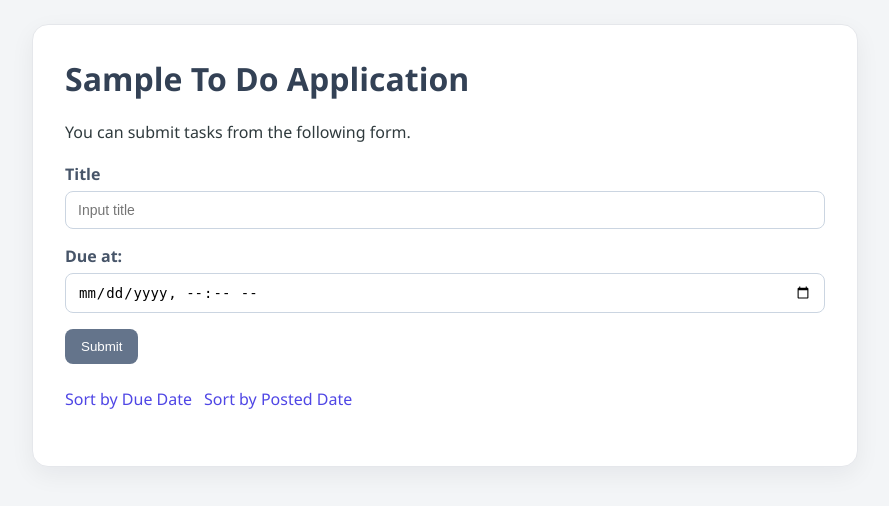
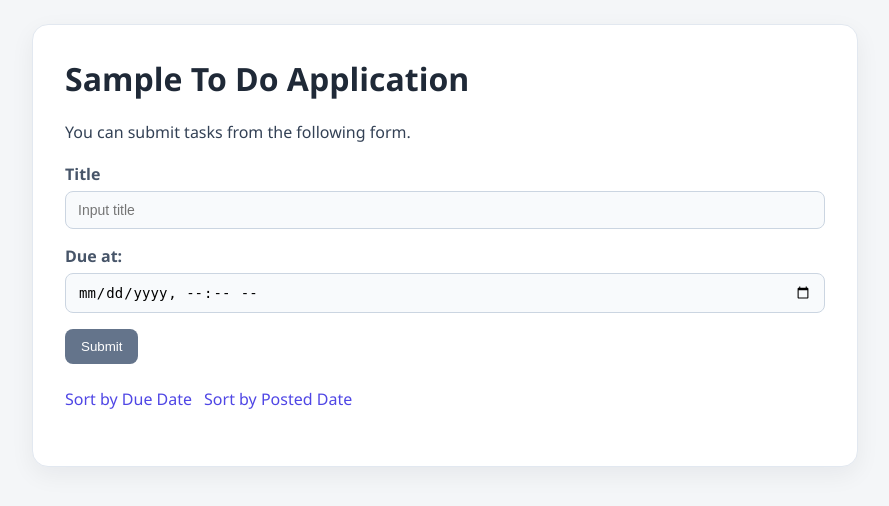
Before and after one commit to s1f10250290/django-test-exercise, a Django app: page / in a window 1280 px wide. Shown: the top 506 px of the page, without its empty margins (195-1084 px from the left). Run offline with Django 5.2, Linux system fonts and the light colour scheme; data that the repository does not hold is empty.

Commit message:
cssの改良

```diff
--- a/config/settings.py
+++ b/config/settings.py
@@ -117,7 +117,4 @@ USE_TZ = True
 # https://docs.djangoproject.com/en/6.0/howto/static-files/
 
 STATIC_URL = 'static/'
-
-STATICFILES_DIRS = [
-    os.path.join(BASE_DIR, 'static'),
-]
+STATICFILES_DIRS = [os.path.join(BASE_DIR, 'static')]
--- a/todo/static/todo/css/index.css
+++ b/todo/static/todo/css/index.css
@@ -2,8 +2,8 @@ body {
   margin: 0;
   padding: 24px;
   font-family: "Segoe UI", "Hiragino Sans", "Yu Gothic", sans-serif;
-  background: #f3f5f7;
-  color: #2f3a3d;
+  background: #f4f6f8;
+  color: #334155;
 }
 
 .page {
@@ -11,14 +11,14 @@ body {
   margin: 0 auto;
   padding: 32px;
   background: #ffffff;
-  border: 1px solid #e5e7eb;
+  border: 1px solid #e2e8f0;
   border-radius: 16px;
   box-shadow: 0 8px 24px rgba(15, 23, 42, 0.06);
 }
 
 h1 {
   margin-top: 0;
-  color: #334155;
+  color: #1f2937;
 }
 
 form {
@@ -43,6 +43,7 @@ input {
   border: 1px solid #cbd5e1;
   border-radius: 8px;
   font-size: 14px;
+  background: #f8fafc;
 }
 
 .form-actions {
```
Also changed, not shown: todo/static/todo/css/detail.css (+4 -4 lines), todo/static/todo/css/edit.css (+5 -4 lines).
